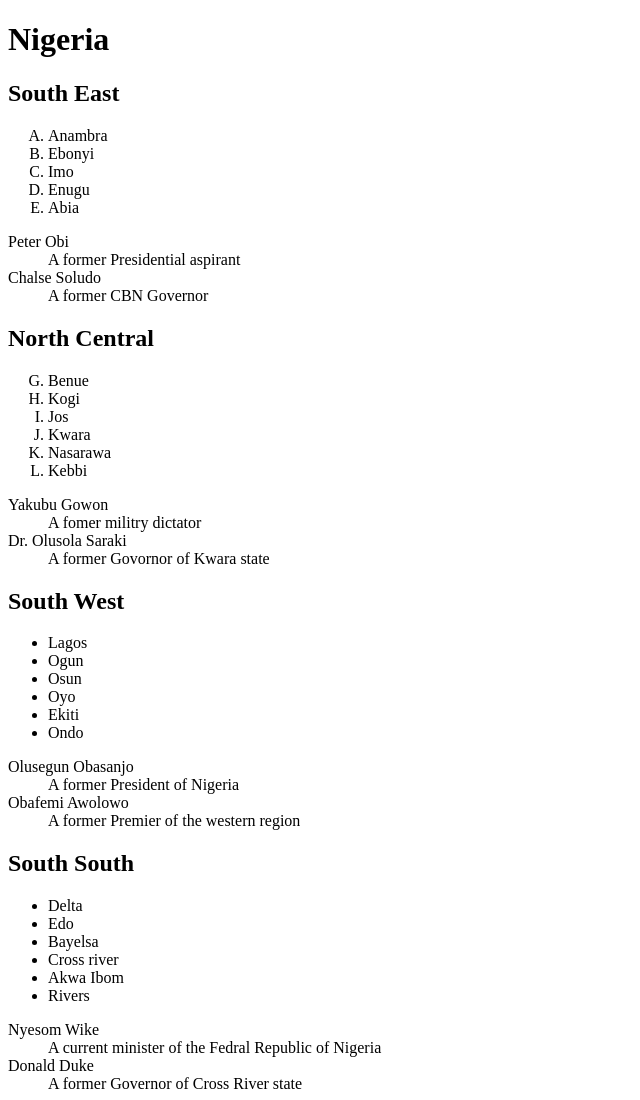
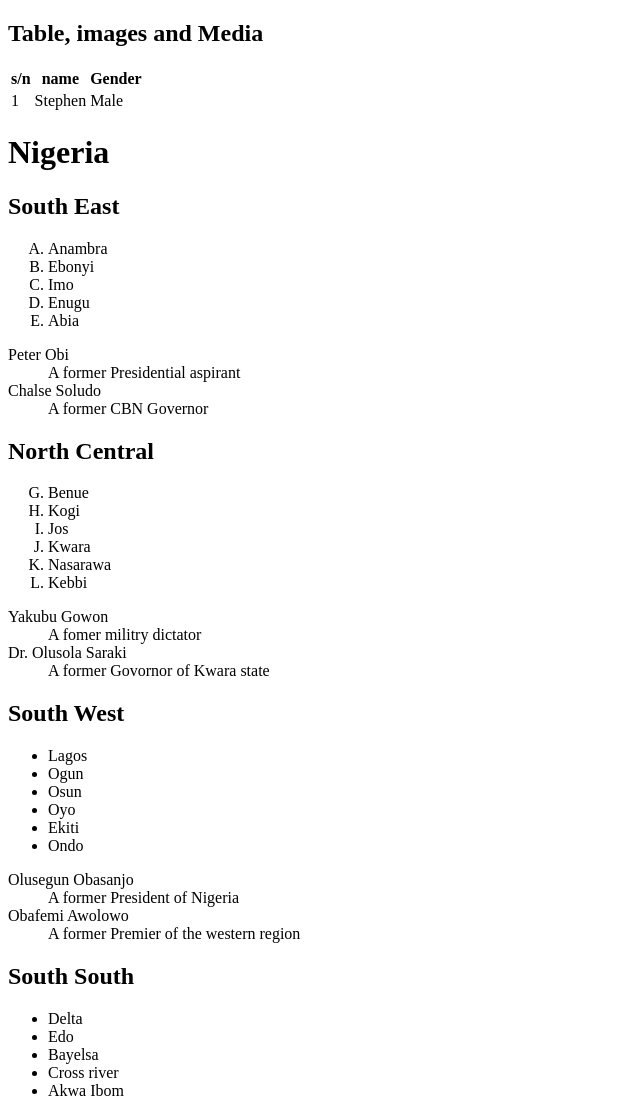
Before and after one commit to stephenmayowa112/T4SOne, a plain HTML site: page index.html in a window 1280 px wide. Shown: the top 1100 px of the page, without its empty margins (0-640 px from the left). Drawn offline with Linux system fonts and the light colour scheme.

Commit message:
wonderful changes

```diff
--- a/index.html
+++ b/index.html
@@ -6,6 +6,28 @@
     <title>hello world</title>
 </head>
 <body>
+</section>
+<section>
+    <h1>Table, images and Media</h1>
+    <table>
+        <tr>
+            <th>s/n</th>
+            <th>name</th>
+            <th>Gender</th>
+        </tr>
+        <tr>
+            <td>1</td>
+            <td>Stephen</td>
+            <td>Male</td>
+        </tr>
+
+    </table>
+</section>
+
+
+
+
+
     <h1>Nigeria</h1>
     <section>
         <h2>South East</h2>
@@ -108,6 +130,5 @@
             <dt>Atiku Abubakar</dt>
             <dd>a former vice presidents</dd>
         </dl>
-    </section>
 </body>
 </html>
```
